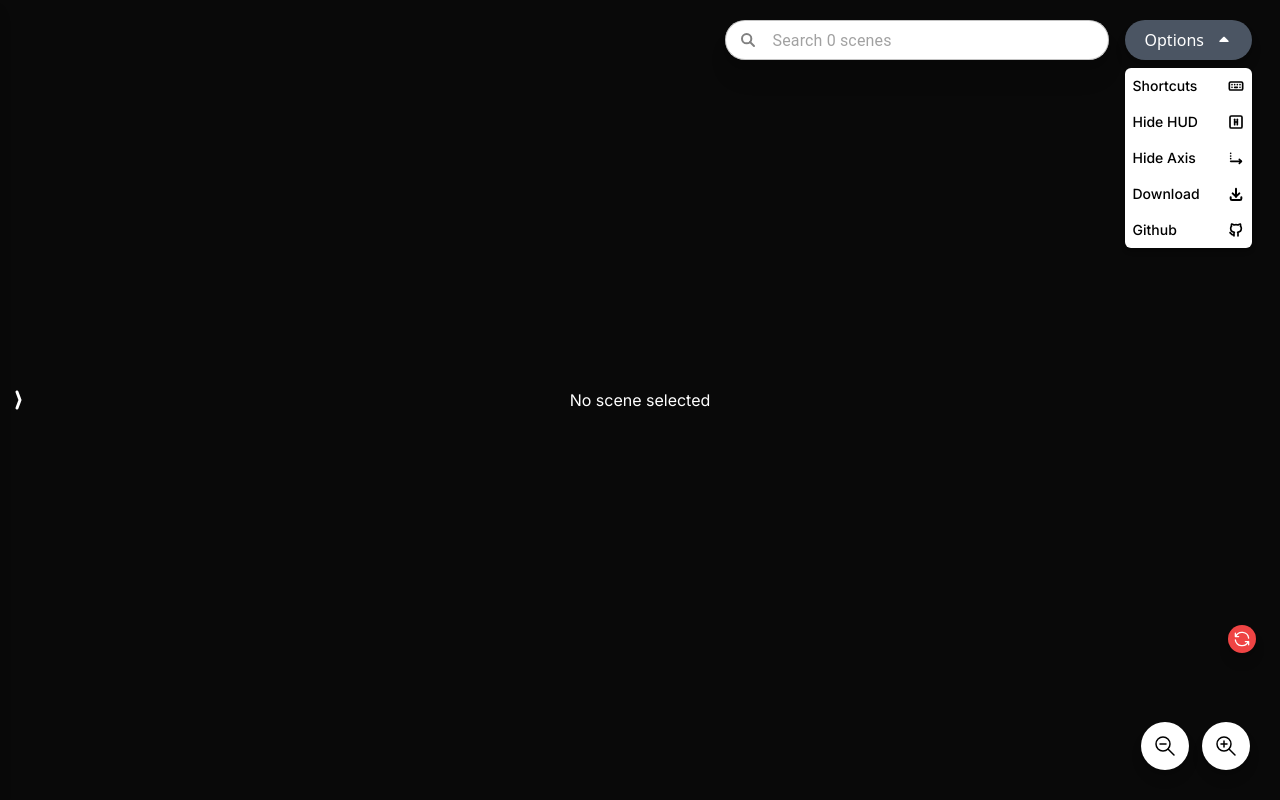
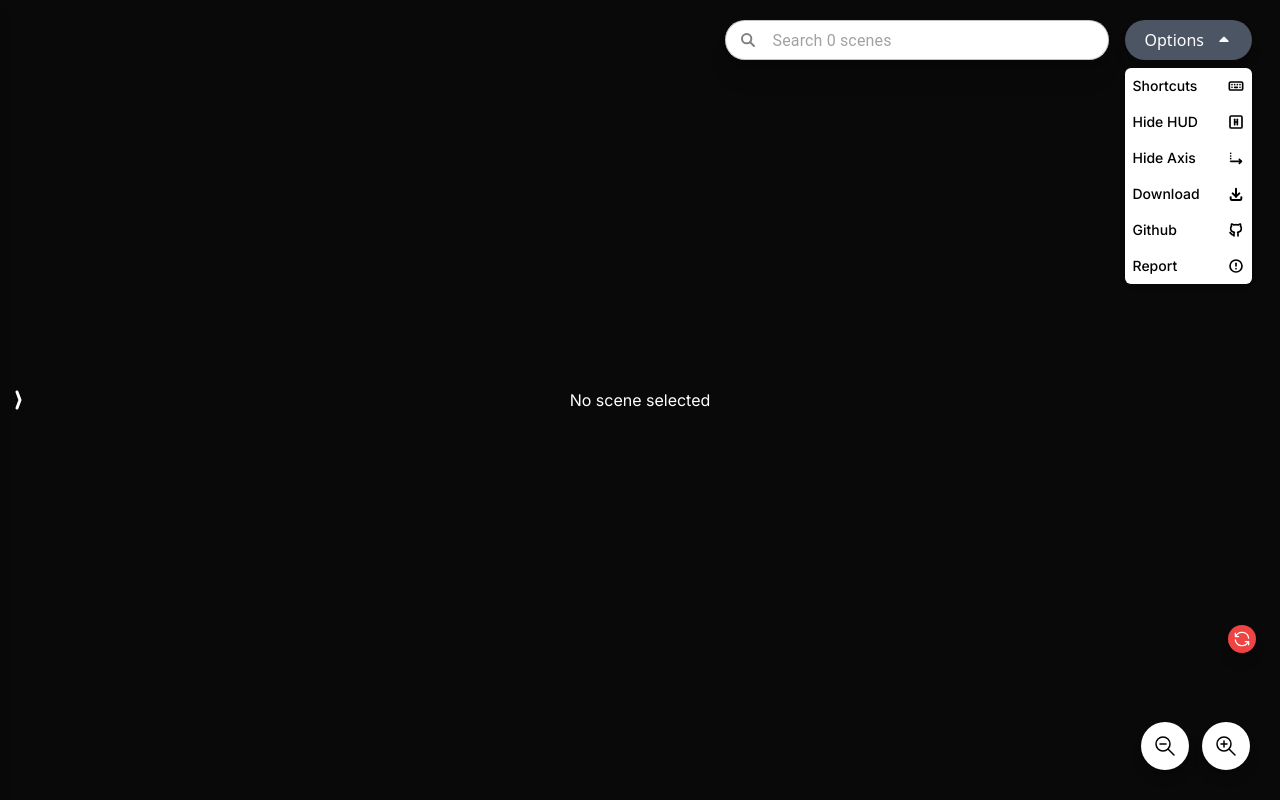
Before and after one commit to MegaScenes/web-viewer, a Next.js app: page / in a window 1280 px wide. Both pictures are taken after a click on the button "Options". Built offline with nearby package versions, Linux system fonts and the light colour scheme; no server answers.

Commit message:
added reporting mechanisms

```diff
--- a/src/components/OptionsDropdown.tsx
+++ b/src/components/OptionsDropdown.tsx
@@ -7,6 +7,7 @@ import {
     IconBrandGithub,
     IconKeyboard,
     IconAxisX,
+    IconAlertCircle,
 } from "@tabler/icons-react";
 import ControlsModal from "./ControlsModal";
 
@@ -134,6 +135,18 @@ const OptionsDropdown: React.FC<OptionsDropdownProps> = ({
                 toggleMenu(false);
             },
         },
+        {
+            id: "report",
+            label: "Report",
+            icon: <IconAlertCircle size={16} stroke={2.5} />,
+            onClick: () => {
+                window.open(
+                    "https://forms.gle/SbH8rwraTU2n5etC9",
+                    "_blank"
+                );
+                toggleMenu(false);
+            },
+        },
     ];
 
     useEffect(() => {
--- a/src/components/SidePanel.tsx
+++ b/src/components/SidePanel.tsx
@@ -119,6 +119,7 @@ const SidePanel: React.FC<SidePanelProps> = ({
                     className={`transform transition-all duration-350 overflow-y-auto ${isOpen ? "translate-x-0" : "-translate-x-full"
                         } bg-greyish h-full fixed inset-y-0 left-0 w-full md:w-96 p-4 shadow-lg flex flex-row justify-center`}
                 >
+                    <div className="flex flex-col justify-between items-center w-full h-auto">
                         <div className="flex flex-col w-10/12 md:w-11/12 mt-4 md:mt-2 select-none">
                             {scene ? (
                                 <h2
@@ -190,7 +191,7 @@ const SidePanel: React.FC<SidePanelProps> = ({
                                     </div>
                                 </>
                             )}
-                        <div className="flex flex-col gap-4 select-none pb-8">
+                            <div className="flex flex-col gap-4 select-none pb-4">
                                 {scene &&
                                     Array.from(
                                         {
@@ -218,6 +219,17 @@ const SidePanel: React.FC<SidePanelProps> = ({
                                             />
                                         )
                                     )}
+                            </div>
+
+                        </div>
+                        <div className="pb-4 flex items-center justify-center bg-greyish rounded-lg">
+                            <span className="text-red-500 mr-2">
+                                Broken reconstruction?
+                            </span>
+
+                            <a className="text-blue-500 hover:text-blue-700 underline" href="https://forms.gle/SbH8rwraTU2n5etC9" target="_blank" rel="noopener noreferrer">
+                                click here
+                            </a>
                         </div>
                     </div>
                 </div>
```
Lines whose indentation alone changed are shown as unchanged.
